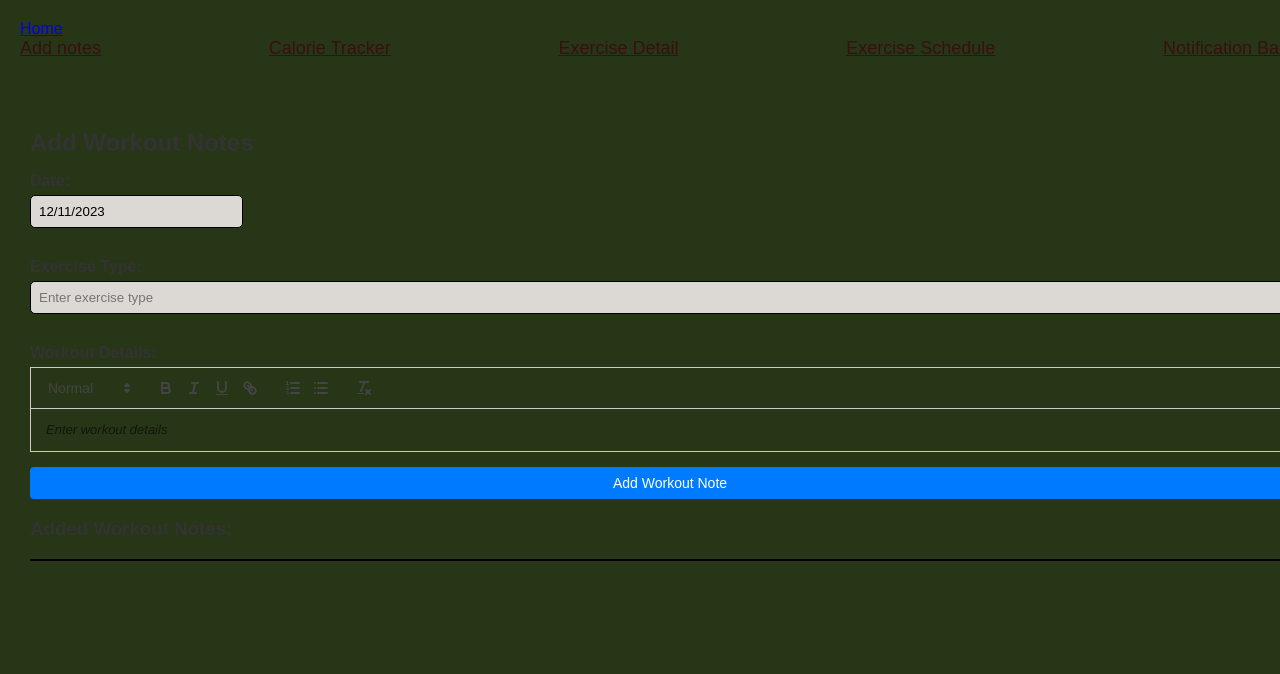
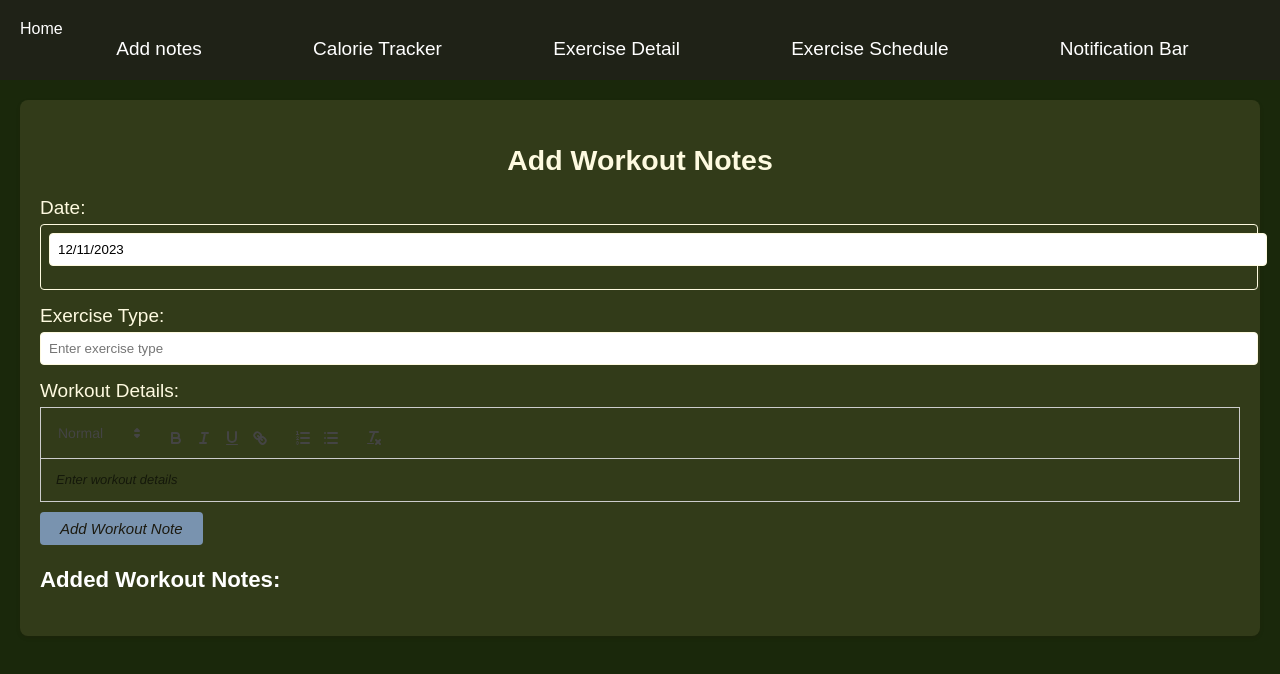
Before and after one commit to sriparna-koar/mynewfitapp, a React (Vite) app: page /addnotes in a window 1280 px wide. Shown: the top 674 px of the page. Built offline with nearby package versions, Linux system fonts and the light colour scheme.

Commit message:
first commit

```diff
--- a/index.html
+++ b/index.html
@@ -2,8 +2,7 @@
 <html lang="en">
   <head>
     <meta charset="UTF-8" />
-
-    <link rel="icon" type="png" src="./components./logo.png" />
+    <link rel="icon" type="image/png" href="./logo.png" /> <!-- Corrected 'type' attribute and 'href' attribute pointing to the favicon image -->
     <meta name="viewport" content="width=device-width, initial-scale=1.0" />
     <title>Workout App</title>
   </head>
--- a/src/App.css
+++ b/src/App.css
@@ -2,7 +2,7 @@
 body {
   margin: 0;
   font-family: Arial, sans-serif;
-  background-color: #283618;
+  background-color: #1a280b;
   color: #333;
   padding: 0;
   height: 100vh;
--- a/src/components/AddNotes.css
+++ b/src/components/AddNotes.css
@@ -1,111 +1,106 @@
+
 .add-notes-container {
-  display: flex;
-  flex-direction: column;
-  /* align-items: center; */
-  /* justify-content: center; */
-  height: 100%;
-  margin: 0 auto;
-  width: 100%;
-  padding: 30px;
+  margin: 20px;
+  padding: 20px;
+  background-color: #323b19;
+  border-radius: 8px;
+  box-shadow: 0px 2px 4px rgba(50, 13, 13, 0.1);
+  font-size: 19px;
 }
 
-
-.add-notes-container > div {
-  margin-bottom: 15px; /* Adjust as needed */
+.add-notes-container h2 {
+  text-align: center;
+  margin-bottom: 20px;
+  color: #fefae0;
 }
 
-
-h2 {
-  font-size: 24px;
-  margin-bottom: 15px;
-  justify-content: center;
+.add-notes-container label {
+  display: block;
+  margin-bottom: 5px;
+  color: #fefae0;
 }
 
-label {
-  font-weight: bold;
-  margin-bottom: 5px;
-  display: block;
-}
-
-input[type='text'],
-textarea {
+.add-notes-container input[type='text'],
+.add-notes-container .react-datepicker-wrapper {
   width: 100%;
   padding: 8px;
   margin-bottom: 15px;
-  border: 1px solid #000000;
-  border-radius: 5px;
-   border: 1px solid #000000;
-  background-color: rgb(220, 217, 213);
+  border: 1px solid #fefae0;
+  border-radius: 4px;
 }
 
-button {
-  padding: 8px 15px;
-  background-color: #007bff;
-  color: white;
+.add-notes-container .react-datepicker-wrapper {
+  display: block;
+  font-size: 19px;
+}
+
+.add-notes-container button {
+  padding: 8px 20px;
+  margin-top: 10px;
+  color: #1c1a10;
+  font-size: 15px;
+  font-style: oblique;
+  background-color: #7993af;
   border: none;
   border-radius: 4px;
   cursor: pointer;
+  transition: background-color 0.3s ease-in-out;
 }
 
-button:hover {
-  background-color: #598fc9;
+.add-notes-container button:hover {
+  background-color: #a0b1c3;
 }
 
 .note-list {
   list-style: none;
   padding: 0;
-  border: 1px solid #000000;
 }
 
 .note-item {
-  margin-bottom: 15px;
+  margin-top: 15px;
   padding: 15px;
-  border: 1px solid #000000;
-  background-color: lightseagreen;
-  border-radius: 8px;
-  position: relative;
-  box-shadow: 0 2px 4px rgba(0, 0, 0, 0.1);
-  border: 1px solid #000000;
-}
-
-.note-item strong {
-  margin-right: 5px;
+  background-color: #fefae0;
+  border-radius: 4px;
+  box-shadow: 0px 2px 4px rgba(0, 0, 0, 0.1);
 }
 
 .note-item button {
-  position: absolute;
-  top: 8px;
-  right: 8px;
+  margin-left: 10px;
+  padding: 5px 10px;
+  color: #fefae0;
   background-color: #dc3545;
-  color: white;
   border: none;
-  border-radius: 50%;
-  width: 30px;
-  height: 30px;
-  display: flex;
-  align-items: center;
-  justify-content: center;
+  border-radius: 4px;
   cursor: pointer;
-  font-size: 16px;
+  transition: background-color 0.3s ease-in-out;
 }
 
 .note-item button:hover {
   background-color: #c82333;
 }
+
+
+@keyframes slideInFromTop {
+  0% {
+    opacity: 0;
+    transform: translateY(-20px);
+  }
+  100% {
+    opacity: 1;
+    transform: translateY(0);
+  }
+}
+
 .note-item-enter {
   opacity: 0;
+  transform: translateY(-20px);
 }
 
 .note-item-enter-active {
   opacity: 1;
-  transition: opacity 500ms;
+  transform: translateY(0);
+  transition: opacity 500ms ease-in-out, transform 500ms ease-in-out;
 }
-
-.note-item-exit {
-  opacity: 1;
+.add-notes-container h3 {
+  color: #fff;
 }
-
-.note-item-exit-active {
-  opacity: 0;
-  transition: opacity 500ms;
-}
--- a/src/components/AddNotes.jsx
+++ b/src/components/AddNotes.jsx
@@ -61,6 +61,8 @@ const AddNotes = () => {
           value={workoutDetails}
           onChange={setWorkoutDetails}
           placeholder="Enter workout details"
+          style={{ color: 'white', fontSize: '17px' }}
+
         />
       </div>
       <button onClick={handleAddNote}>Add Workout Note</button>
--- a/src/components/CalorieTracker.css
+++ b/src/components/CalorieTracker.css
@@ -1,4 +1,4 @@
-.calorie-tracker-container {
+/* .calorie-tracker-container {
   display: flex;
   flex-direction: column;
   align-items: center;
@@ -76,4 +76,95 @@
 
 .add-custom-food button:hover {
   background-color: #218838;
+} */
+/* CalorieTracker.css */
+
+.calorie-tracker-container {
+  display: flex;
+  justify-content: space-around;
+  align-items: flex-start;
+  margin-top: 20px;
+  font-family: Arial, sans-serif;
+  color: white;
+
 }
+
+.food-selection,
+.add-custom-food {
+  flex: 1;
+  padding: 20px;
+  border: 1px solid #ccc;
+  border-radius: 8px;
+  background-color: #f9f9f9;
+  box-shadow: 0 0 10px rgba(0, 0, 0, 0.1);
+  margin: 10px;
+  color: black;
+}
+
+.food-selection h3,
+.add-custom-food h3 {
+  margin-bottom: 10px;
+  color: #333;
+}
+
+.food-selection ul,
+.add-custom-food ul {
+  list-style: none;
+  padding: 0;
+}
+
+.food-selection li,
+.add-custom-food li {
+  display: flex;
+  justify-content: space-between;
+  align-items: center;
+  margin-bottom: 8px;
+}
+
+.food-selection li button,
+.add-custom-food li button {
+  padding: 5px 10px;
+  border: none;
+  border-radius: 5px;
+  background-color: #3498db;
+  color: #fff;
+  cursor: pointer;
+}
+
+.food-selection li button:hover,
+.add-custom-food li button:hover {
+  background-color: #2980b9;
+}
+
+.logged-meals {
+  margin-top: 20px;
+}
+
+.logged-meals ul {
+  margin-top: 10px;
+}
+
+.log-meal-btn,
+.add-food-btn,
+.logged-meals button {
+  padding: 8px 16px;
+  border: none;
+  border-radius: 5px;
+  background-color: #27ae60;
+  color: #fff;
+  cursor: pointer;
+  margin-top: 10px;
+}
+
+.log-meal-btn:disabled {
+  background-color: #ccc;
+  cursor: not-allowed;
+}
+
+.logged-meals button {
+  margin-top: 5px;
+}
+
+.clear-logs-btn {
+  margin-top: 10px;
+}
--- a/src/components/ExerciseSchedule.css
+++ b/src/components/ExerciseSchedule.css
@@ -1,41 +1,62 @@
 
 .exercise-schedule {
-    font-family: 'Arial', sans-serif;
-    padding: 20px;
-    border: 1px solid #ccc;
-    border-radius: 5px;
-    background-color:antiquewhite;
-    box-shadow: 0 0 10px rgba(0, 0, 0, 0.1);
+  text-align: center;
+  font-family: Arial, sans-serif;
   max-width: 800px;
   margin: 0 auto;
+  padding: 20px;
+  background-color: #f7f7f7;
+  border-radius: 8px;
+  box-shadow: 0 0 10px rgba(0, 0, 0, 0.1);
 }
 
-  .workout-list {
+.exercise-schedule h1 {
+  font-size: 2em;
+  margin-bottom: 20px;
+  color: #333;
+}
+
+.rbc-calendar {
+  border: 1px solid #ccc;
+  background-color: #fff;
+  border-radius: 5px;
+  overflow: hidden;
+  box-shadow: 0 0 5px rgba(0, 0, 0, 0.1);
+}
+
+.rbc-row-segment {
+  background-color: #f0f0f0;
+}
+
+.exercise-schedule h2 {
+  font-size: 1.5em;
+  margin-top: 20px;
+  color: #333;
+}
+
+.exercise-schedule ul {
   list-style: none;
   padding: 0;
 }
 
-  .workout-list li {
+.exercise-schedule li {
   margin-bottom: 10px;
-    border-bottom: 1px solid #ddd;
-    padding-bottom: 5px;
+  padding: 5px 10px;
+  background-color: #fff;
+  border-radius: 5px;
+  box-shadow: 0 0 5px rgba(0, 0, 0, 0.1);
 }
 
-  .workout-list li:last-child {
-    border-bottom: none;
+.exercise-schedule li button {
+  margin-left: 10px;
+  padding: 5px 10px;
+  background-color: #e74c3c;
+  color: #fff;
+  border: none;
+  border-radius: 3px;
+  cursor: pointer;
 }
 
-  button {
-    padding: 5px 10px;
-    background-color: #3498db;
-    color: #fff;
-    border: none;
-    border-radius: 4px;
-    cursor: pointer;
-    font-size: 14px;
-    transition: background-color 0.3s ease;
+.exercise-schedule li button:hover {
+  background-color: #c0392b;
 }
-
-  button:hover {
-    background-color: #2980b9;
-  }
--- a/src/components/HomePage.css
+++ b/src/components/HomePage.css
@@ -1,4 +1,4 @@
-/* HomePage.css */
+
 .home-page {
   display: flex;
   flex-direction: column;
@@ -7,6 +7,12 @@
   text-align: center;
   padding: 40px;
   font-family: Arial, sans-serif;
+  background-image: url('https://png.pngtree.com/thumb_back/fh260/background/20230519/pngtree-an-old-gym-setting-with-dumbbells-image_2569910.jpg'); /* Replace 'path_to_your_image.jpg' with your image file path */
+  background-size: cover; /* Ensures the image covers the entire container */
+  background-repeat: no-repeat; /* Prevents the image from repeating */
+  background-position: center; /* Centers the image */
+  padding: 53px; /* Adjust padding as needed */
+  color: #fff;
 }
 
 .app-title {
--- a/src/components/HomePage.jsx
+++ b/src/components/HomePage.jsx
@@ -1,6 +1,6 @@
 import React from 'react';
-import logo from './logo.png'; // Import your logo image
-import './HomePage.css'; // Import your CSS file
+import logo from './logo.png';
+import './HomePage.css';
 
 const HomePage = () => {
   return (
--- a/src/components/NavigationBar.css
+++ b/src/components/NavigationBar.css
@@ -1,11 +1,11 @@
-/* NavigationBar.css */
+
 
 
 .navbar-nav .nav-link {
   color: #351111;
   margin-right: 15px;
   transition: color 0.3s ease-in-out;
-  font-size: 18px;
+  font-size: 19px;
 }
 .nav-link:hover,
 .nav-link:focus {
@@ -14,8 +14,20 @@
 }
 .navbar-nav {
   display: flex;
-  justify-content: space-between;
+  justify-content: space-evenly;
   width: 100%;
 }
 
-/* Adjustments for active link */
+.navbar {
+  background-color: #1f2217;
+}
+
+.navbar-brand,
+.nav-link {
+  color: #fff !important;
+  text-decoration: none;
+}
+
+.nav-link:hover {
+  color: #99a965 !important;
+}
```
Also changed, not shown: src/components/NavigationBar.jsx (+2 -27 lines). Lines whose indentation alone changed are shown as unchanged.
